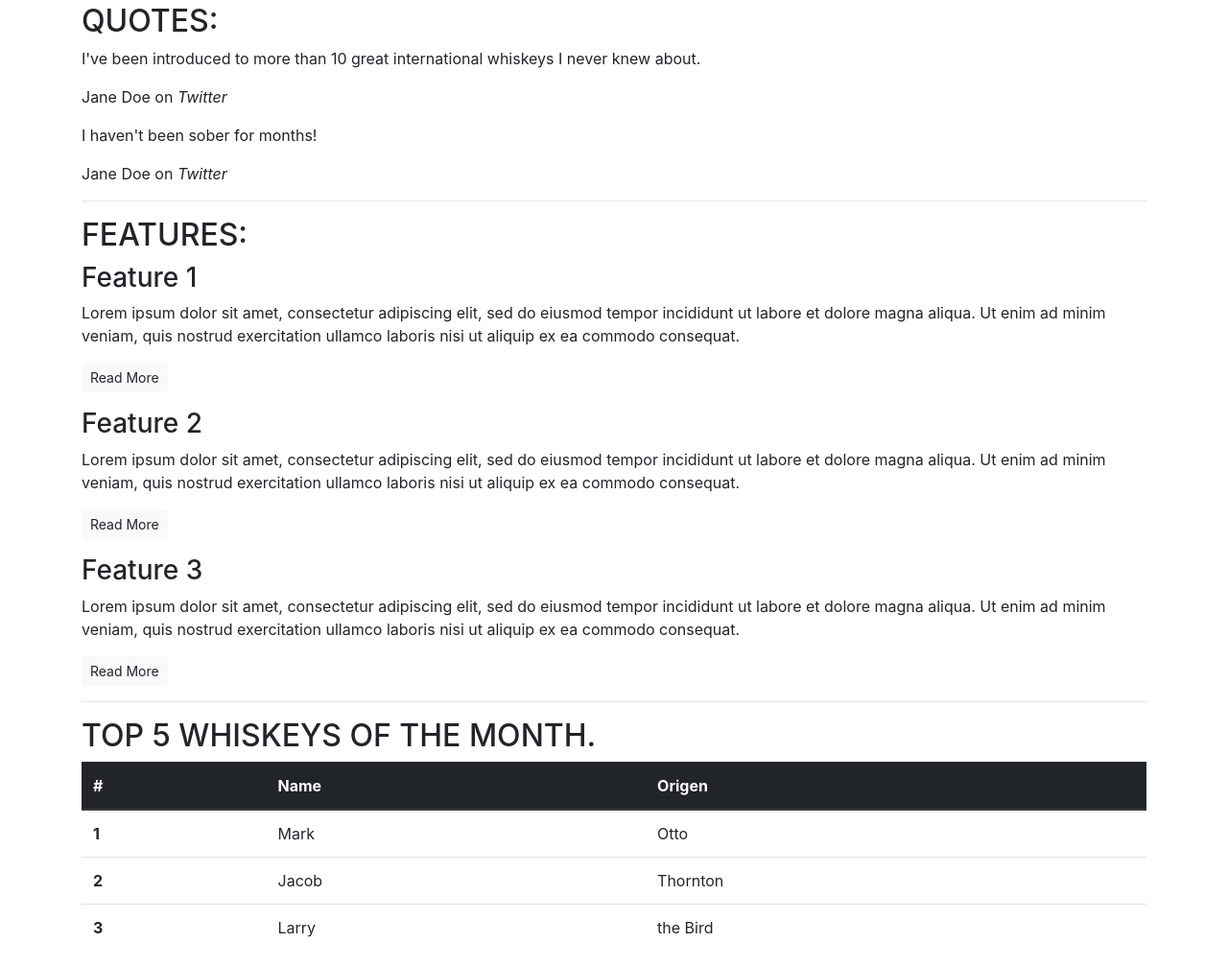
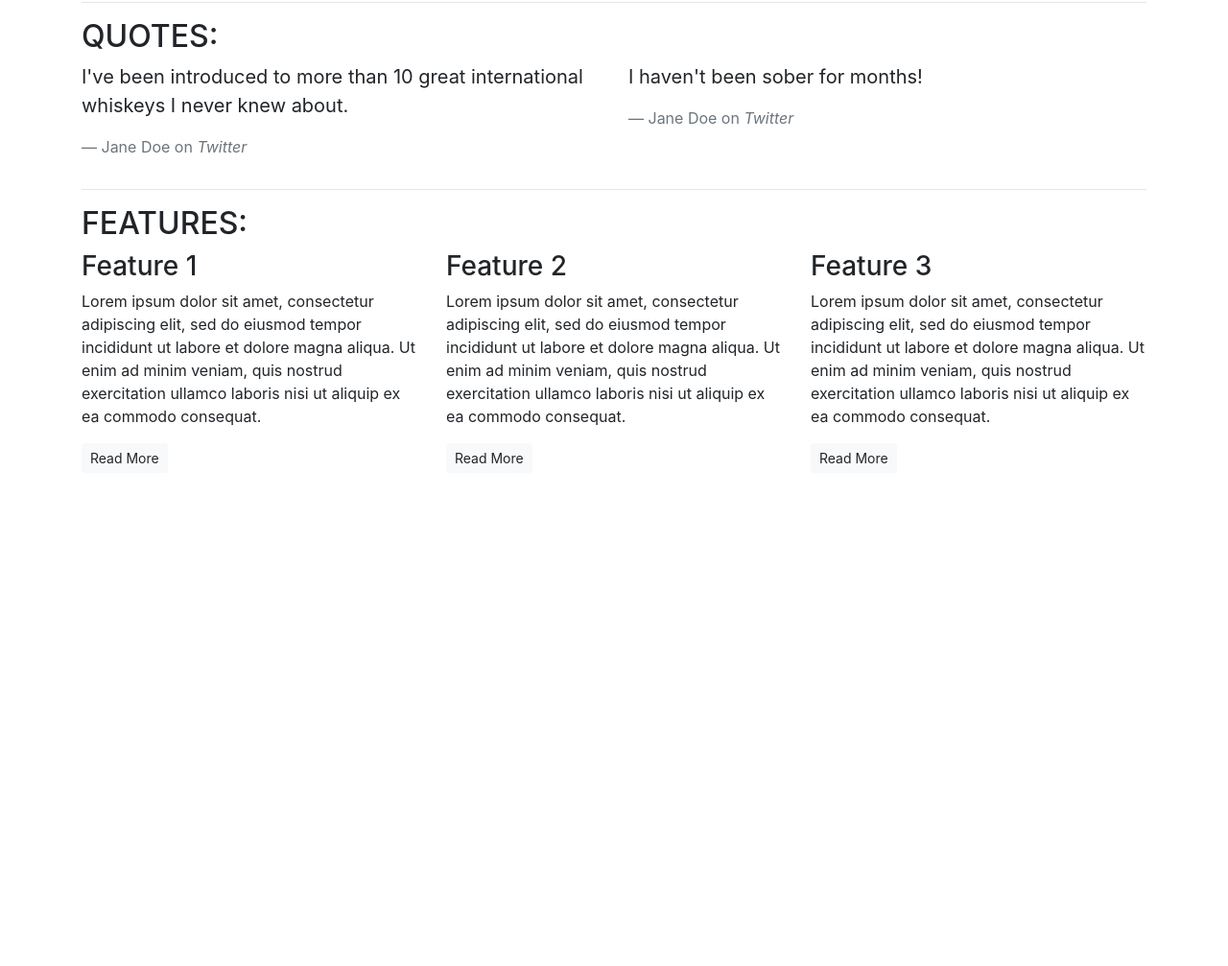
Before and after one commit to juanchitopimo/bootstrap-2, a plain HTML site: page index.html in a window 1280 px wide. Shown: the part 220-1227 px from the top of the page at 96% size. After the commit the page ends 800 px from the top, so only its background shows below. Drawn offline with nearby package versions, Linux system fonts and the light colour scheme.

Commit message:
implemented the different sections into a grid system with bootstrap

```diff
--- a/index.html
+++ b/index.html
@@ -11,98 +11,76 @@
 <body>
     <article class="container">
         <!-- Callout -->
+        <div class="row">
+            <div class="col-12">
                 <section class="callout">
                     <h1>The finest whiskeys delivered to your doorstep.</h1>
-            <p class="lead">Sign up today to start receiving the world's best whiskeys every month. <s>€19.99</s>
-                <strong><mark>First one is free!</mark></strong></p>
+                    <p class="lead">Sign up today to start receiving the world's best whiskeys every month. <s>€19.99</s> <strong><mark>First one is free!</mark></strong></p>
                     <p><button class="btn btn-lg btn-success">Sign Up!</button></p>
-            <p class="text-muted"><small>You must be over 18 to sign up to our service. Please drink
-                    responsibly.</small></p>
+                    <p class="text-muted"><small>You must be over 18 to sign up to our service. Please drink responsibly.</small></p>
                 </section>
+            </div>
+        </div>
         <!-- /.callout -->
         <hr>
 
         <!-- Quotes -->
         <section class="quotes">
+            <div class="row">
+                <div class="col-12">
                     <h2 class="text-uppercase">Quotes:</h2>
-            <blockquote class="quote">
+                </div>
+            </div>
+            <div class="row">
+                <div class="col-12 col-md-6">
+                    <blockquote class="blockquote">
                         <p>I've been introduced to more than 10 great international whiskeys I never knew about.</p>
-                <footer>Jane Doe on <cite title="Twitter">Twitter</cite></footer>
+                        <footer class="blockquote-footer">Jane Doe on <cite title="Twitter">Twitter</cite></footer>
                     </blockquote>
-            <blockquote class="quote">
+                </div>
+                <div class="col-12 col-md-6">
+                    <blockquote class="blockquote">
                         <p>I haven't been sober for months!</p>
-                <footer>Jane Doe on <cite title="Twitter">Twitter</cite></footer>
+                        <footer class="blockquote-footer">Jane Doe on <cite title="Twitter">Twitter</cite></footer>
                     </blockquote>
+                </div>
+            </div>
         </section>
         <!-- /.quotes -->
         <hr>
 
         <!-- Features -->
         <section class="features">
+            <div class="row">
+                <div class="col-12">
                     <h2 class="text-uppercase">Features:</h2>
+                </div>
+            </div>
+            <div class="row">
+                <div class="col-12 col-md-6 col-lg-4">
                     <div class="feature">
                         <h3>Feature 1</h3>
-                <p>Lorem ipsum dolor sit amet, consectetur adipiscing elit, sed do eiusmod tempor incididunt ut labore
-                    et dolore magna aliqua. Ut enim ad minim veniam, quis nostrud exercitation ullamco laboris nisi ut
-                    aliquip ex ea commodo consequat.</p>
+                        <p>Lorem ipsum dolor sit amet, consectetur adipiscing elit, sed do eiusmod tempor incididunt ut labore et dolore magna aliqua. Ut enim ad minim veniam, quis nostrud exercitation ullamco laboris nisi ut aliquip ex ea commodo consequat.</p>
                         <p><a class="btn btn-sm btn-light" href="">Read More</a></p>
                     </div>
+                </div>
+                <div class="col-12 col-md-6 col-lg-4">
                     <div class="feature">
                         <h3>Feature 2</h3>
-                <p>Lorem ipsum dolor sit amet, consectetur adipiscing elit, sed do eiusmod tempor incididunt ut labore
-                    et dolore magna aliqua. Ut enim ad minim veniam, quis nostrud exercitation ullamco laboris nisi ut
-                    aliquip ex ea commodo consequat.</p>
+                        <p>Lorem ipsum dolor sit amet, consectetur adipiscing elit, sed do eiusmod tempor incididunt ut labore et dolore magna aliqua. Ut enim ad minim veniam, quis nostrud exercitation ullamco laboris nisi ut aliquip ex ea commodo consequat.</p>
                         <p><a class="btn btn-sm btn-light" href="">Read More</a></p>
                     </div>
+                </div>
+                <div class="col-12 d-md-none d-lg-block col-lg-4">
                     <div class="feature">
                         <h3>Feature 3</h3>
-                <p>Lorem ipsum dolor sit amet, consectetur adipiscing elit, sed do eiusmod tempor incididunt ut labore
-                    et dolore magna aliqua. Ut enim ad minim veniam, quis nostrud exercitation ullamco laboris nisi ut
-                    aliquip ex ea commodo consequat.</p>
+                        <p>Lorem ipsum dolor sit amet, consectetur adipiscing elit, sed do eiusmod tempor incididunt ut labore et dolore magna aliqua. Ut enim ad minim veniam, quis nostrud exercitation ullamco laboris nisi ut aliquip ex ea commodo consequat.</p>
                         <p><a class="btn btn-sm btn-light" href="">Read More</a></p>
+                    </div>
+                </div>
             </div>
         </section>
         <!-- /.features -->
-
-        <!-- /.favorites -->
-        <hr>
-        <section class="favorites">
-            <h2 class="text-uppercase"> Top 5 whiskeys of the month.</h2>
-            <div class="favorites">
-
-                <table class="table">
-                    <thead class="thead-dark">
-                        <tr>
-                            <th scope="col">#</th>
-                            <th scope="col">Name</th>
-                            <th scope="col">Origen</th>
-
-                        </tr>
-                    </thead>
-                    <tbody>
-                        <tr>
-                            <th scope="row">1</th>
-                            <td>Mark</td>
-                            <td>Otto</td>
-
-                        </tr>
-                        <tr>
-                            <th scope="row">2</th>
-                            <td>Jacob</td>
-                            <td>Thornton</td>
-                        </tr>
-                        <tr>
-                            <th scope="row">3</th>
-                            <td>Larry</td>
-                            <td>the Bird</td>
-                        </tr>
-                    </tbody>
-                </table>
-
-            </div>
-        </section>
-
-
     </article>
 </body>
 
```
Lines whose indentation alone changed are shown as unchanged.
